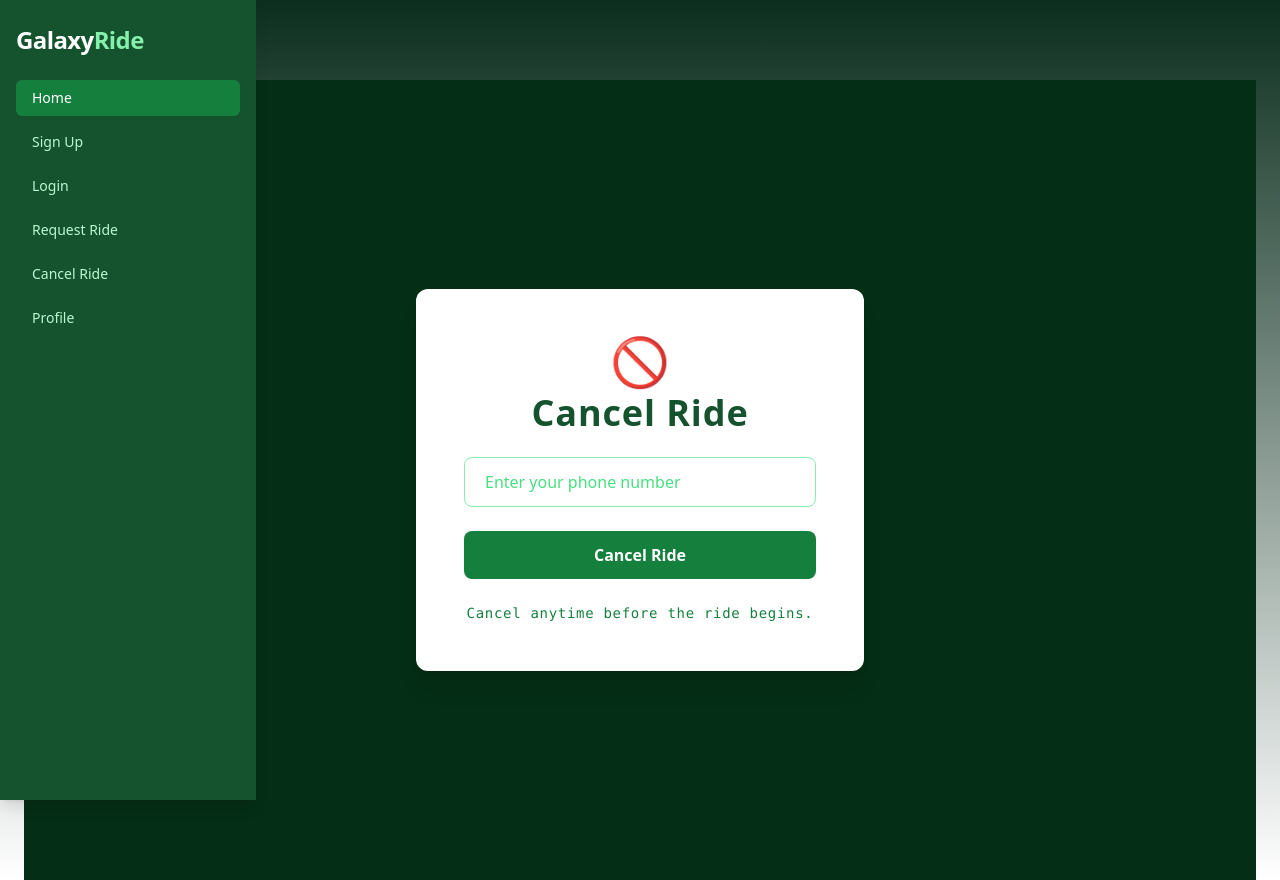
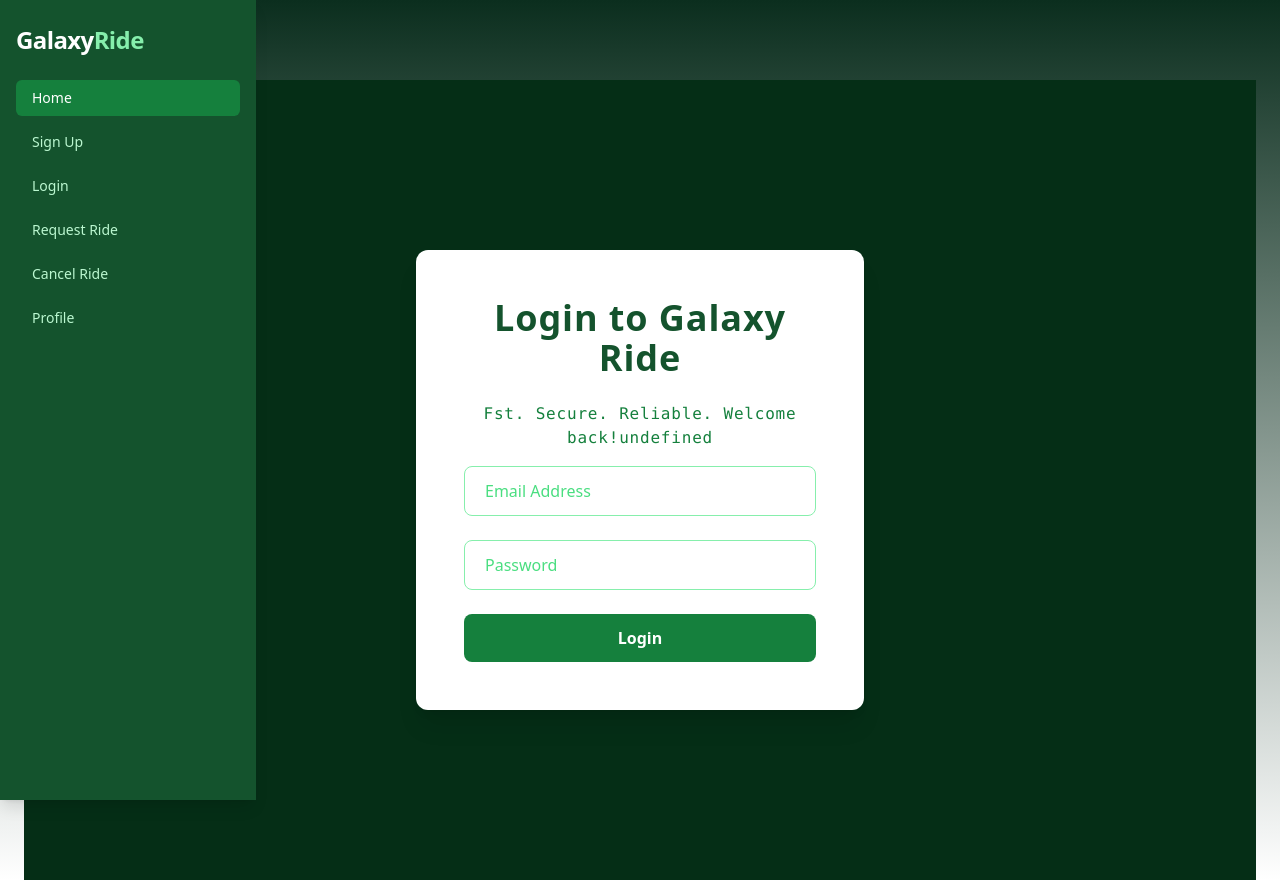
Before and after one commit to michaelpete1/Galaxy-Ride, a Next.js app: page /LoginPage in a window 1280 px wide. Built offline with nearby package versions, Linux system fonts and the light colour scheme.

Commit message:
changed some thingsa

```diff
--- a/src/app/LoginPage/page.tsx
+++ b/src/app/LoginPage/page.tsx
@@ -1,89 +1,95 @@
 'use client';
 
-import { useState } from 'react';
+import { useState, useEffect } from 'react';
 import { supabase } from '@/lib/supabaseClient';
 
-export default function CancelRide() {
-  const [phone, setPhone] = useState('');
-  const [message, setMessage] = useState<string | null>(null);
+export default function Login() {
+  const [form, setForm] = useState({ email: '', password: '' });
+  const [error, setError] = useState<string | null>(null);
   const [loading, setLoading] = useState(false);
+  const [successMessage, setSuccessMessage] = useState<string | null>(null);
 
-  const handleCancel = async (e: React.FormEvent) => {
+  const fullText = "Fast. Secure. Reliable. Welcome back!";
+  const [typedText, setTypedText] = useState('');
+
+  useEffect(() => {
+    let index = 0;
+    const interval = setInterval(() => {
+      setTypedText((prev) => prev + fullText[index]);
+      index++;
+      if (index >= fullText.length) clearInterval(interval);
+    }, 100);
+    return () => clearInterval(interval);
+  }, []);
+
+  const handleChange = (e: React.ChangeEvent<HTMLInputElement>) => {
+    setForm({ ...form, [e.target.name]: e.target.value });
+  };
+
+  const handleSubmit = async (e: React.FormEvent) => {
     e.preventDefault();
-    setMessage(null);
+    setError(null);
     setLoading(true);
+    setSuccessMessage(null);
 
-    const { data: rides, error: fetchError } = await supabase
-      .from('rides')
-      .select('id')
-      .eq('phone', phone);
-
-    if (fetchError) {
-      setLoading(false);
-      setMessage(`error: ${fetchError.message}`);
-      return;
-    }
-
-    if (!rides || rides.length === 0) {
-      setLoading(false);
-      setMessage('No ride found with this phone number.');
-      return;
-    }
-
-    const rideIds = rides.map((ride) => ride.id);
-
-    const { error: deleteError } = await supabase
-      .from('rides')
-      .delete()
-      .in('id', rideIds);
+    const { error } = await supabase.auth.signInWithPassword({
+      email: form.email,
+      password: form.password,
+    });
 
     setLoading(false);
 
-    if (deleteError) {
-      setMessage(`error: ${deleteError.message}`);
+    if (error) {
+      setError(error.message);
     } else {
-      setMessage('Ride cancelled successfully.');
-      setPhone('');
+      setSuccessMessage('Login successful! Redirecting...');
+      setTimeout(() => {
+        window.location.href = '/';
+      }, 2000);
     }
-  };
-
-  const renderMessage = () => {
-    if (!message) return null;
-    const isError = message.toLowerCase().includes('error') || message.toLowerCase().includes('no ride');
-
-    return (
-      <div
-        className={`mb-6 px-5 py-3 rounded-md text-center text-sm font-medium ${
-          isError
-            ? 'bg-red-100 text-red-600 border border-red-300 animate-pulse'
-            : 'bg-green-100 text-green-800 border border-green-300 animate-fadeIn'
-        }`}
-      >
-        {message}
-      </div>
-    );
   };
 
   return (
     <div className="min-h-screen bg-green-950 flex items-center justify-center px-8 py-16">
       <div className="w-full max-w-md bg-white rounded-xl shadow-xl p-8 md:p-12">
-        <div className="flex flex-col items-center justify-center mb-6">
-          <span className="text-5xl mb-2">🚫</span>
-          <h1 className="text-4xl font-semibold text-green-900 tracking-wide text-center">
-            Cancel Ride
-          </h1>
-        </div>
+        <h1 className="text-4xl font-semibold mb-6 text-center text-green-900 tracking-wide">
+          Login to Galaxy Ride
+        </h1>
 
-        {renderMessage()}
+        <p className="text-center text-green-700 mb-8 h-8 font-mono tracking-wider animate-fadeInOut">
+          {typedText}
+        </p>
 
-        <form onSubmit={handleCancel} className="space-y-6">
+        {error && (
+          <p className="text-red-600 mb-6 text-center font-medium animate-pulse">
+            {error}
+          </p>
+        )}
+
+        {successMessage && (
+          <div className="mb-6 bg-green-100 border border-green-300 text-green-800 px-5 py-3 rounded-md text-center font-medium animate-fadeInOut">
+            {successMessage}
+          </div>
+        )}
+
+        <form onSubmit={handleSubmit} className="space-y-6">
           <input
-            type="text"
-            name="phone"
-            value={phone}
-            onChange={(e) => setPhone(e.target.value)}
-            placeholder="Enter your phone number"
+            type="email"
+            name="email"
+            value={form.email}
+            onChange={handleChange}
+            placeholder="Email Address"
             required
+            className="w-full px-5 py-3 border border-green-300 rounded-lg text-green-900 placeholder-green-400 focus:outline-none focus:ring-4 focus:ring-green-300 transition-shadow duration-300"
+          />
+          <input
+            type="password"
+            name="password"
+            value={form.password}
+            onChange={handleChange}
+            placeholder="Password"
+            required
+            minLength={6}
             className="w-full px-5 py-3 border border-green-300 rounded-lg text-green-900 placeholder-green-400 focus:outline-none focus:ring-4 focus:ring-green-300 transition-shadow duration-300"
           />
           <button
@@ -91,13 +97,9 @@ export default function CancelRide() {
             disabled={loading}
             className="w-full bg-green-700 text-white py-3 rounded-lg hover:bg-green-800 disabled:opacity-60 transition-colors duration-300 font-semibold"
           >
-            {loading ? 'Cancelling...' : 'Cancel Ride'}
+            {loading ? 'Logging in...' : 'Login'}
           </button>
         </form>
-
-        <div className="mt-6 text-center text-green-700 text-sm font-mono tracking-wider">
-          Cancel anytime before the ride begins.
-        </div>
       </div>
     </div>
   );
```
